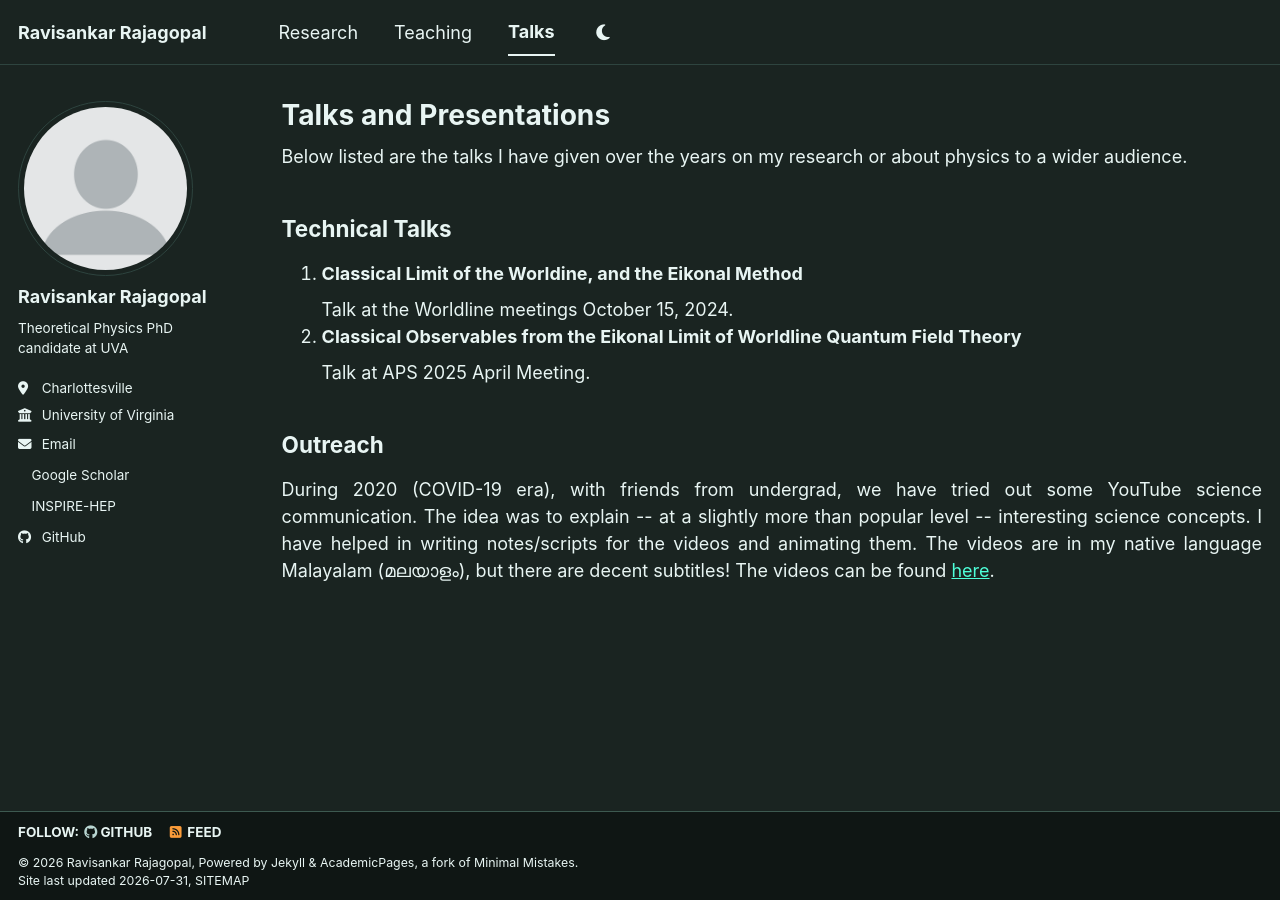
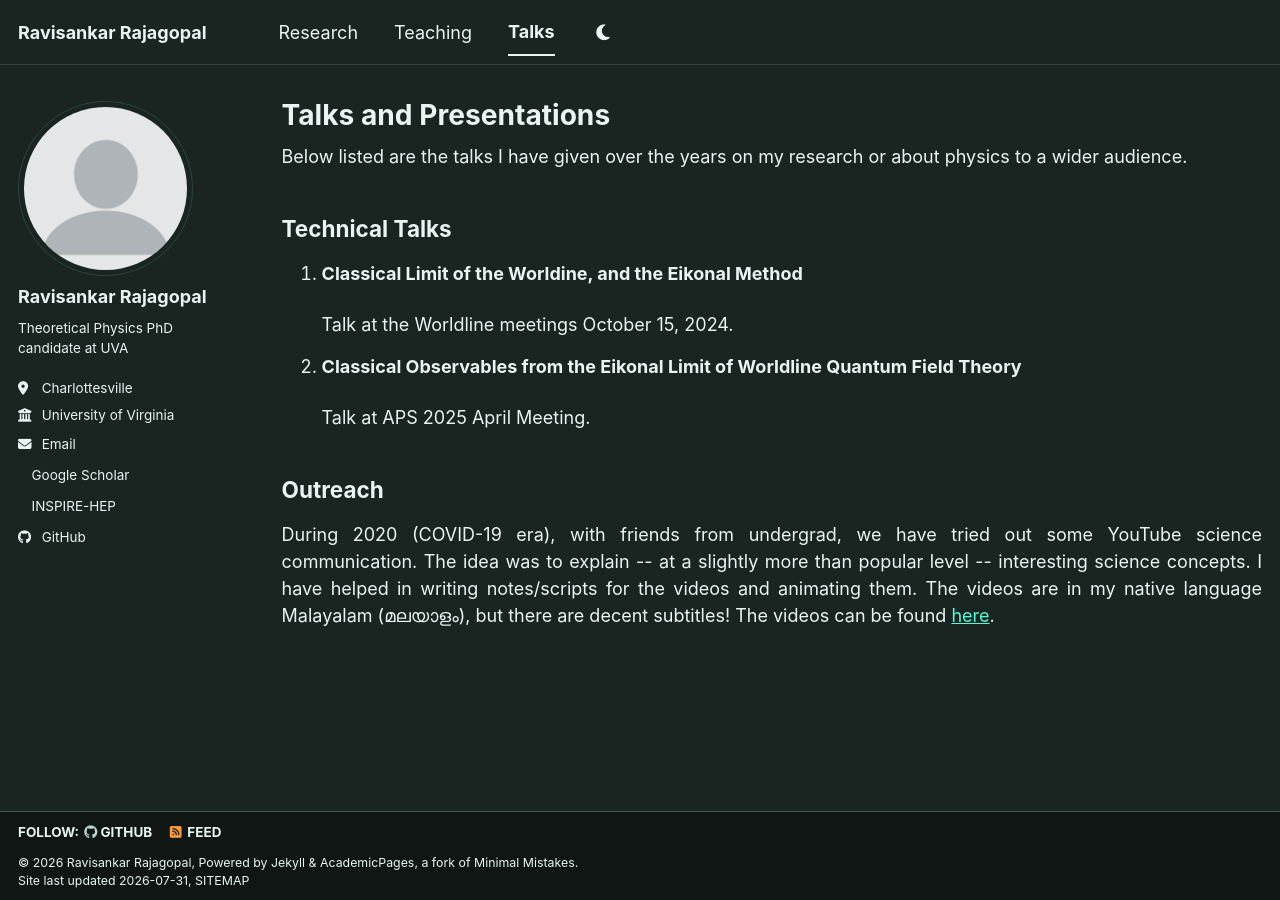
Before and after one commit to ravisankar712/ravisankar712.github.io, a Jekyll site: the page built from _pages/talks.html, in a window 1280 px wide. Built offline with Jekyll 4.4.1, drawn with Linux system fonts in a browser that asks for light colours; a style sheet for code colours, icons or effects is not loaded.

Commit message:
Update talks.html

```diff
--- a/_pages/talks.html
+++ b/_pages/talks.html
@@ -6,11 +6,11 @@ author_profile: true
 ---
 Below listed are the talks I have given over the years on my research or about physics to a wider audience.
 <h2>Technical Talks</h2>
-<ol>
+<ol style="display: flex; flex-direction: column; gap: 15px;">
   <li><b>Classical Limit of the Worldine, and the Eikonal Method</b></li>
-  Talk at the Worldline meetings October 15, 2024.<br>
+  Talk at the Worldline meetings October 15, 2024.
   <li><b>Classical Observables from the Eikonal Limit of Worldline Quantum Field Theory</b></li>
-  Talk at APS 2025 April Meeting.<br>
+  Talk at APS 2025 April Meeting.
 </ol>
 
 <h2>Outreach</h2>
```
